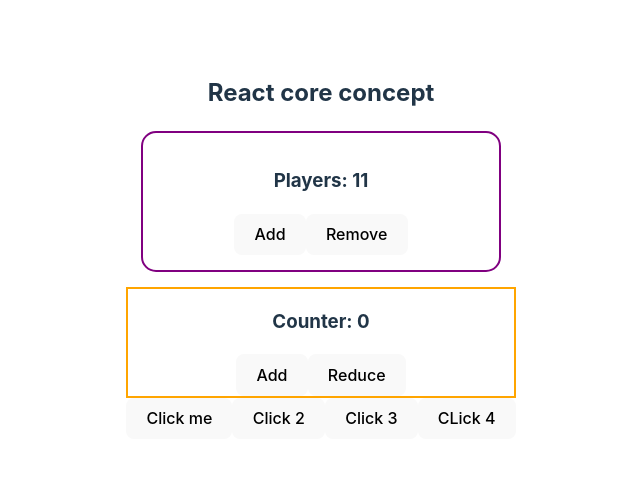
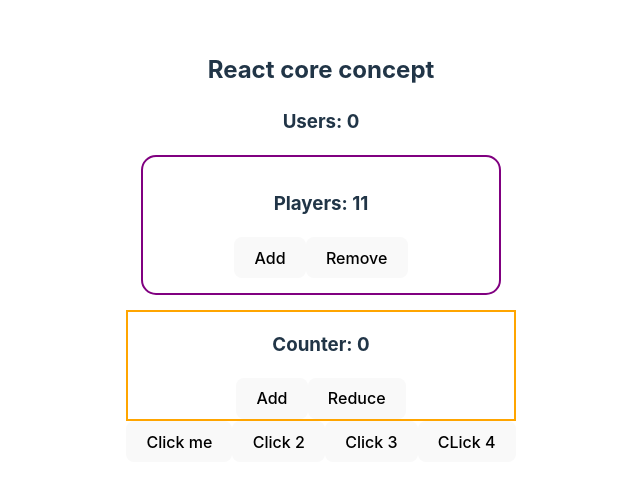
Before and after one commit to rakib826/ph-module-39-react-core-concept-part2, a React (Vite) app: page / in a window 1280 px wide. Shown: the part 153-640 px from the top of the page, without its empty margins (319-959 px from the left). Built offline with nearby package versions, Linux system fonts and the light colour scheme; no server answers.

Commit message:
useEffect basic using fetch

```diff
--- a/src/App.jsx
+++ b/src/App.jsx
@@ -2,6 +2,7 @@
 import './App.css'
 import Counter from './Counter'
 import Team from './Team'
+import Users from './Users'
 
 function App() {
   function handleClick(){
@@ -16,6 +17,7 @@
   return (
     <>
       <h2>React core concept</h2>
+      <Users></Users>
       <Team></Team>
       <Counter></Counter>
 
--- /dev/null
+++ b/src/Users.jsx
@@ -0,0 +1,20 @@
+import { useEffect } from "react"
+import { useState } from "react"
+
+export default function Users(){
+  const [users, setUsers] = useState([])
+  useEffect(()=>{
+    fetch('https://jsonplaceholder.typicode.com/users')
+    .then(response=>response.json())
+    .then(data=>setUsers(data))
+
+  },[])
+  return(
+    <div>
+      <h3>Users: {users.length}</h3>
+    </div>
+  )
+}
+
+// decalre a  state to hold the data
+// useEffect eith call back and dependancy Array
```
Also changed, not shown: src/Friends.jsx (added).
